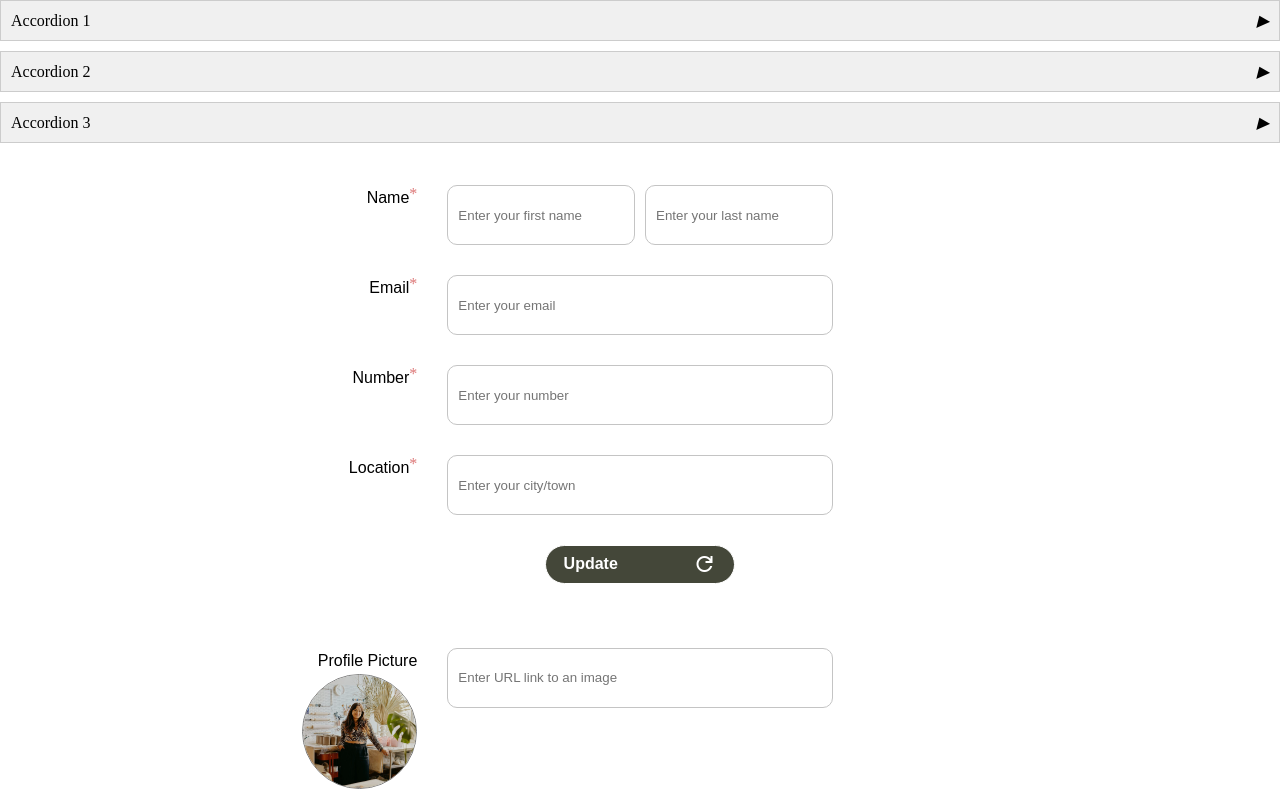
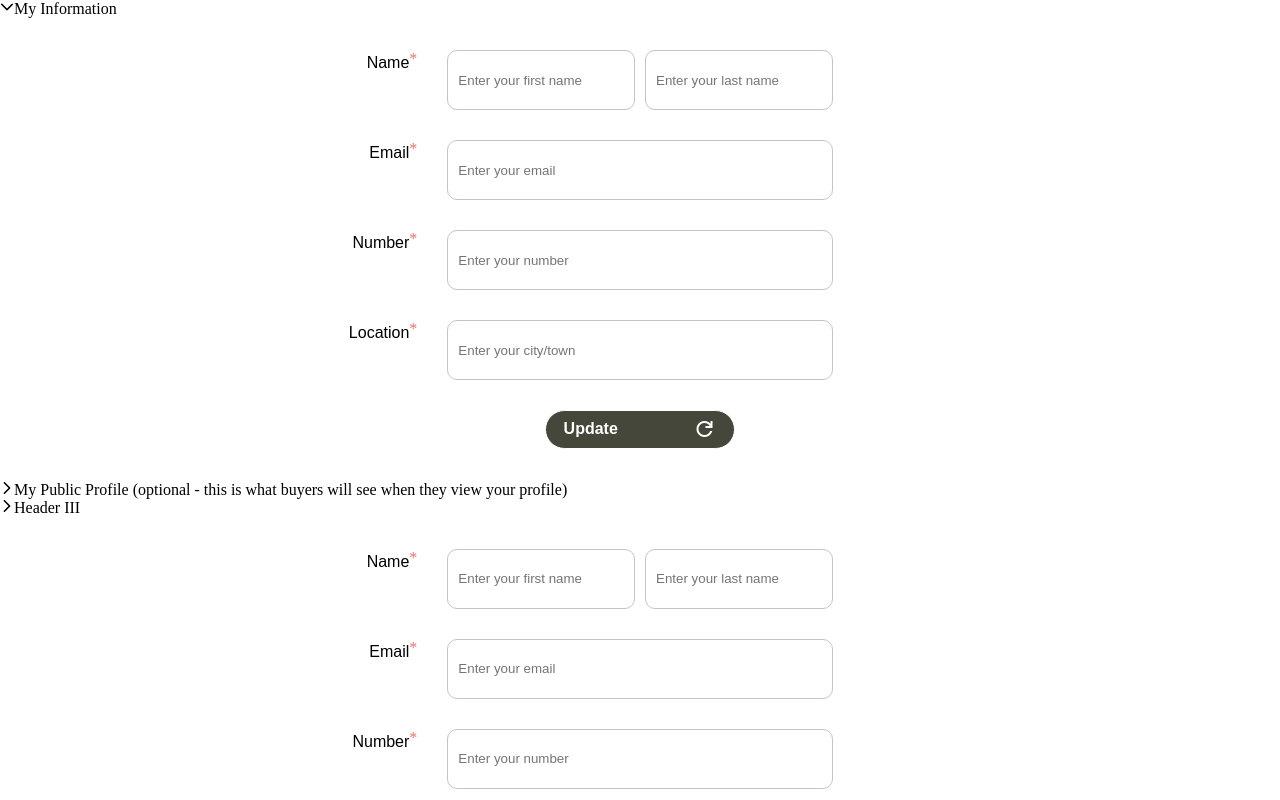
Before and after one commit to jureisgui/cera-app, a Vue app in the folder front-end/: page / in a window 1280 px wide. Shown: the top 800 px of the page. Built offline with nearby package versions, Linux system fonts and the light colour scheme.

Commit message:
accordion working, needs styling

```diff
--- a/front-end/package.json
+++ b/front-end/package.json
@@ -8,6 +8,8 @@
     "preview": "vite preview"
   },
   "dependencies": {
+    "primeicons": "^6.0.1",
+    "primevue": "^3.26.1",
     "vue": "^3.2.47",
     "vue-router": "^4.1.6"
   },
--- a/front-end/src/components/Modals/AccountModal/AccountModal.vue
+++ b/front-end/src/components/Modals/AccountModal/AccountModal.vue
@@ -1,23 +1,43 @@
+<script setup>
+//theme
+// import "primevue/resources/themes/lara-light-indigo/theme.css";
+
+//core
+import "primevue/resources/primevue.min.css";
+
+//icons
+import "primeicons/primeicons.css";
+
+import Accordion from 'primevue/accordion';
+import AccordionTab from 'primevue/accordiontab';
+import MyInfo from './MyInfo.vue'
+import PublicProfile from './PublicProfile.vue'
+
+</script>
+
+
 <template>
-  <div>
-    <Accordion title="Accordion 1">
-      <p>Content for Accordion 1</p>
-    </Accordion>
-    <Accordion title="Accordion 2">
-      <p>Content for Accordion 2</p>
-    </Accordion>
-    <Accordion title="Accordion 3">
-      <p>Content for Accordion 3</p>
-    </Accordion>
-  </div>
+    <div class="card">
+        <Accordion :multiple="true" :activeIndex="[0]">
+            <AccordionTab header="My Information">
+                <section><MyInfo /></section>
+            </AccordionTab>
+            <AccordionTab header="My Public Profile (optional - this is what buyers will see when they view your profile)">
+              <section><PublicProfile /></section>
+            </AccordionTab>
+            <AccordionTab header="Header III">
+                <p>
+                    At vero eos et accusamus et iusto odio dignissimos ducimus qui blanditiis praesentium voluptatum deleniti atque corrupti quos dolores et quas molestias excepturi sint occaecati cupiditate non provident, similique sunt in culpa qui
+                    officia deserunt mollitia animi, id est laborum et dolorum fuga. Et harum quidem rerum facilis est et expedita distinctio. Nam libero tempore, cum soluta nobis est eligendi optio cumque nihil impedit quo minus.
+                </p>
+            </AccordionTab>
+        </Accordion>
+    </div>
 </template>
 
-<script>
-import Accordion from './Accordion.vue';
+<style>
+body {
+    font-family: (--font-family);
+}
 
-export default {
-  components: {
-    Accordion
-  }
-};
-</script>
+</style>
--- a/front-end/src/main.js
+++ b/front-end/src/main.js
@@ -1,7 +1,10 @@
 import { createApp } from "vue";
 import App from "./App.vue";
 import router from "./router";
-import "./assets/main.css"
+import "./assets/main.css";
+import PrimeVue from 'primevue/config';
+
 createApp(App)
   .use(router)
+  .use(PrimeVue)
   .mount("#app");
```
Also changed, not shown: 2 other files (tests, documents, lock files or other folders).
